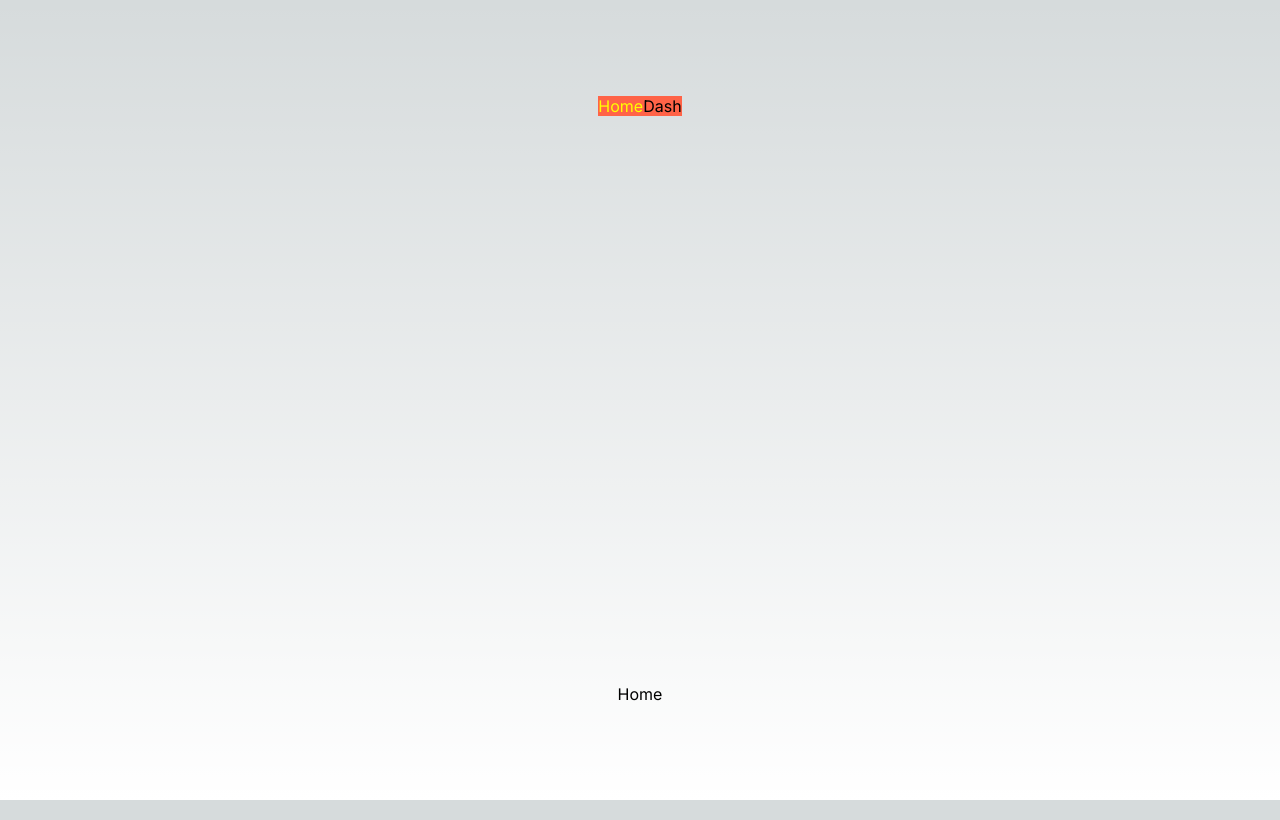
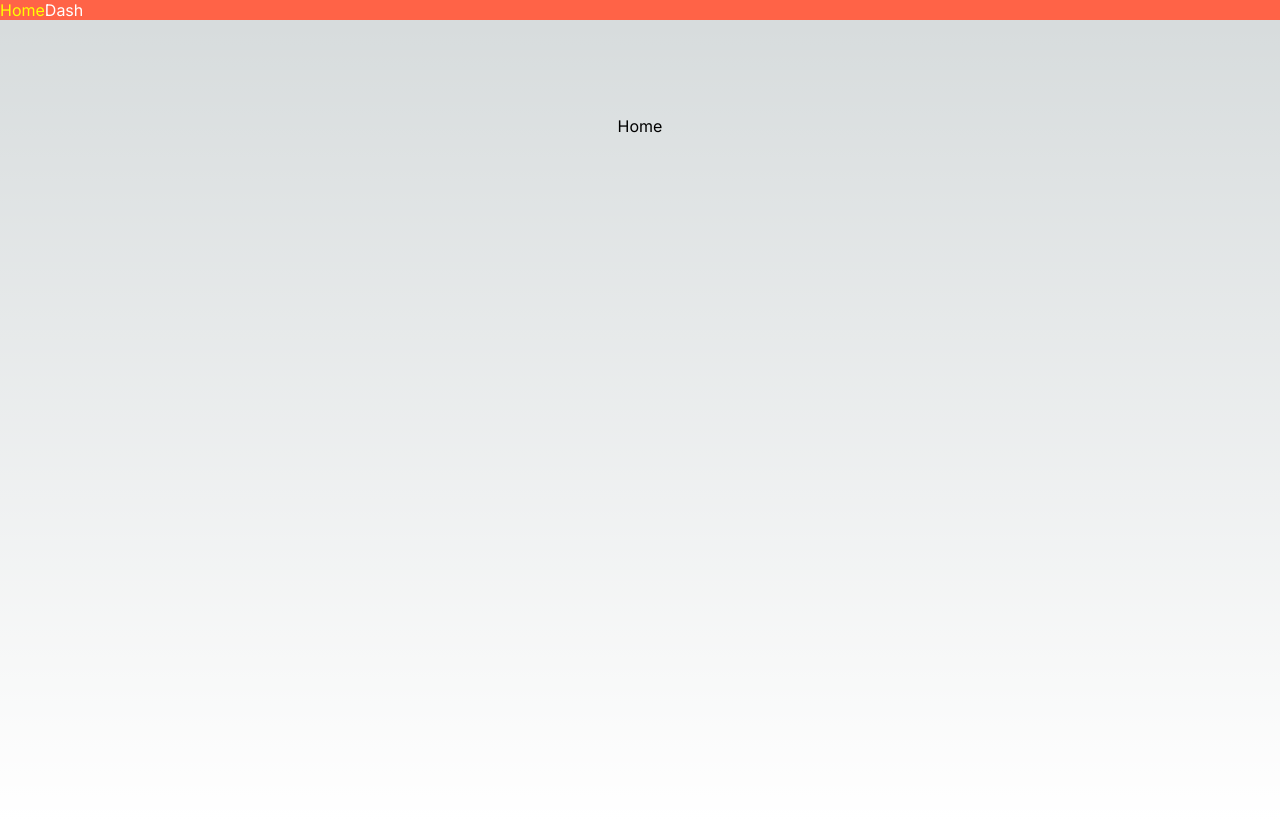
Before and after one commit to hhyunah/nestjs-intro, a Next.js app: page / in a window 1280 px wide. Built offline with nearby package versions, Linux system fonts and the light colour scheme.

Commit message:
Add: custom app (global style) _app.jsx가 아니라 src>app>layout.tsx에서 global 스타일 지정

```diff
--- a/src/app/dashboard/layout.tsx
+++ b/src/app/dashboard/layout.tsx
@@ -5,7 +5,6 @@ import Top from './top'
 export default function Dashboard() {
   return (
     <div>
-      <NavBar />
       <Top />
       layout
       <div>inner</div>
--- a/src/app/layout.tsx
+++ b/src/app/layout.tsx
@@ -1,3 +1,6 @@
+'use client'
+
+import NavBar from './NavBar'
 import './globals.css'
 import { Inter } from 'next/font/google'
 
@@ -15,7 +18,18 @@ export default function RootLayout({
 }) {
   return (
     <html lang="en">
-      <body className={inter.className}>{children}</body>
+      <body className={inter.className}>
+        <NavBar />
+
+        {children}
+      </body>
+      <style jsx global>
+        {`
+          span {
+            color: white;
+          }
+        `}
+      </style>
     </html>
   )
 }
--- a/src/app/page.tsx
+++ b/src/app/page.tsx
@@ -5,7 +5,6 @@ import NavBar from './NavBar'
 export default function Home() {
   return (
     <main className={styles.main}>
-      <NavBar />
       <div>Home</div>
     </main>
   )
```
